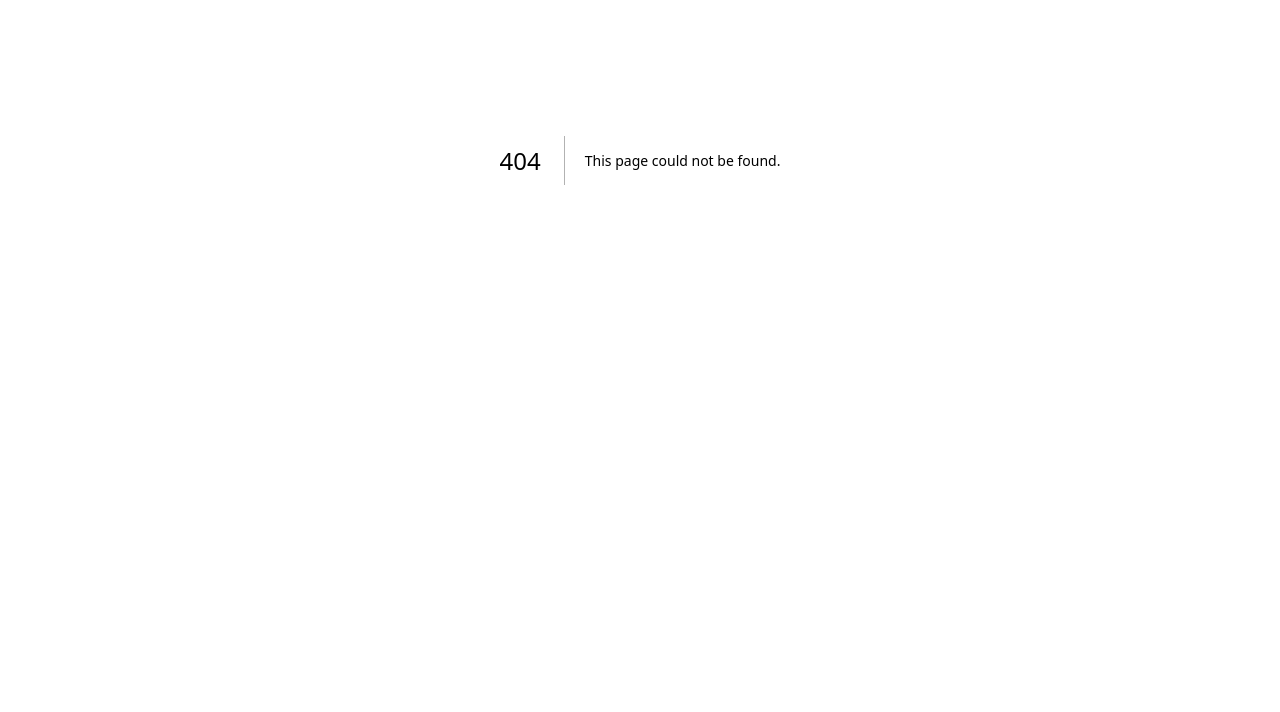
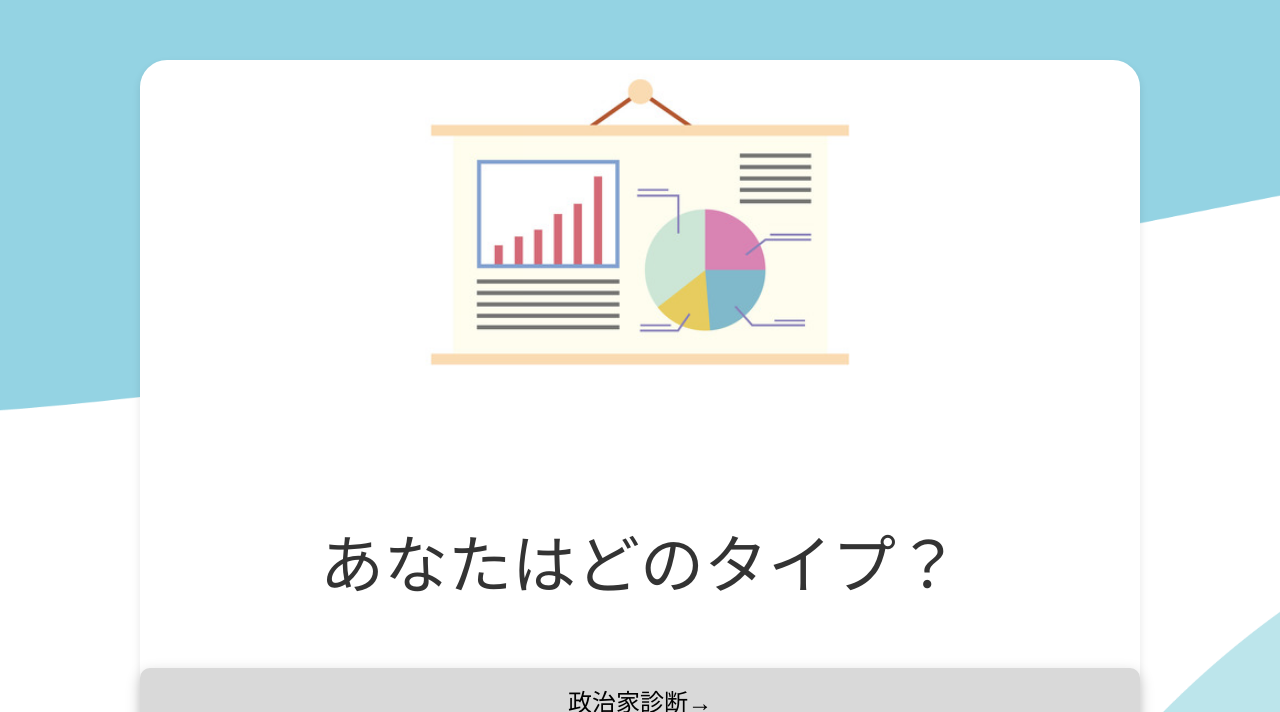
Before and after one commit to kapibara-tornado/frontend-app, a Next.js app: page /slidehome in a window 1280 px wide. Before the commit this address had no page. Shown: the part 240-952 px from the top of the page. Before the commit the page ends 800 px from the top, so only its background shows below. Built offline with nearby package versions, Linux system fonts and the light colour scheme.

Commit message:
add:SlideHome

```diff
--- /dev/null
+++ b/src/app/slidehome/page.tsx
@@ -0,0 +1,114 @@
+'use client';
+
+import React from 'react';
+import Link from 'next/link';
+import styled from 'styled-components';
+import Image from 'next/image';
+import {Slideshow, Slide} from '../../components/features/Slideshow';
+
+//indexページ
+function SlideHome() {
+  return (
+    <div>
+      <Wrapper>
+        <Container>
+          <ImageWrapper>
+            <Slideshow>
+              <Slide src="/logo.png" alt="logo" duration={3000}></Slide>
+              <Slide src="/static.jpeg" alt="sample" duration = {5000}></Slide>
+              <Slide src="/static.jpeg" alt="sample2" duration = {5000}></Slide>
+              <Slide src="/static.jpeg" alt="sample3" duration={6000}></Slide>
+            </Slideshow>
+          </ImageWrapper>
+          <ConceptText>
+            あなたはどのタイプ？
+          </ConceptText>
+          <StartButton>
+          <Link href={'/play'}>政治家診断→</Link>
+        </StartButton>
+        </Container>
+      </Wrapper>
+    </div>
+  );
+}
+
+export default SlideHome;
+
+const Wrapper = styled.div`
+  background-image: url('/backgroundImage/indexBackground.png');
+  background-size: cover;
+  background-position: center;
+  display: flex;
+  flex-direction: column;
+  align-items: center;
+  justify-content: center;
+  min-height: 100vh;
+`;
+
+
+const Container = styled.div`
+  background-color: #fff;
+  box-shadow: 0 4px 8px rgba(0, 0, 0, 0.1);
+  border-radius: 27px;
+  text-align: center;
+  width: 100%;
+  max-width: 1000px;
+  min-height: 800px;
+  display: flex;
+  flex-direction: column;
+  justify-content: center;
+  align-items: center;
+  word-break: break-all;
+  position: relative;
+  margin: 300px;
+`;
+
+const ImageWrapper = styled.div`
+  width: 100%;
+  display: flex;
+  justify-content: center;
+  margin-bottom: 325px;
+`;
+
+const ConceptText = styled.p`
+  color: #333;
+  font-size: 4rem;
+  font-family: 'Noto Sans JP';
+  font-style: normal;
+  padding-left: 40px;
+  padding-right: 40px;
+  margin-bottom: 30px;
+`;
+
+const StartButton = styled.button`
+  font-size: 1.5rem;
+  color: #000;
+  background: #D9D9D9;
+  padding: 15px 25px;
+  margin-top: 30px;
+  width: 100%;
+  border-radius: 10px;
+  box-shadow: 0 5px 15px rgba(0, 0, 0, 0.2);
+  transition: all 0.3s ease;
+  display: inline-block;
+
+  &:hover {
+    transform: translateY(-3px);
+    box-shadow: 0 6px 20px rgba(0, 0, 0, 0.25);
+  }
+
+  &:active {
+    transform: translateY(1px);
+    box-shadow: 0 3px 10px rgba(0, 0, 0, 0.2);
+  }
+`;
+
+
+const ColoredBoldText = styled.span`
+  color: #1E90FF;
+  font-weight: bold;
+`;
+
+const ColoredText = styled.span`
+  color: #00BFFF;
+`;
--- /dev/null
+++ b/src/components/features/Slideshow.tsx
@@ -0,0 +1,101 @@
+import React, { useState, useEffect, ReactNode, CSSProperties}from 'react';
+import styled from 'styled-components';
+import Image from 'next/image';
+
+// スライドショーのプロパティ型
+interface SlideshowProps{
+  children: ReactNode;
+}
+
+// スライドのプロパティ型
+interface SlideProps {
+  src: string;
+  alt: string;
+  duration?: number; // 表示時間（ミリ秒）
+  style?: CSSProperties;
+}
+
+// スライドショーのコンポーネント
+const Slideshow: React.FC<SlideshowProps> = ({ children }) => {
+  const [currentIndex, setCurrentIndex] = useState(0);
+  const slides = React.Children.toArray(children) as React.ReactElement<SlideProps>[];
+
+  useEffect(() => {
+    // 現在のスライドの表示時間を取得
+    const currentSlide = slides[currentIndex];
+    const duration = currentSlide.props.duration || 3000; // デフォルトは3秒
+
+    const interval = setInterval(() => {
+      setCurrentIndex((prevIndex) =>
+        (prevIndex + 1) % slides.length
+      );
+    }, duration);
+
+    return () => clearInterval(interval);
+  }, [currentIndex, slides]);
+
+  return (
+    <SlidesContainer>
+      {/* {slides.map((slide, index) =>
+        React.cloneElement(slide, {
+          style: {
+            opacity: index === currentIndex ? 1 : 0,
+            transition: 'opacity 1s ease-in-out',
+          },
+        })
+      )} */}
+      {slides.map((slide, index) =>
+        React.cloneElement(slide, {
+          style: {
+            opacity: index === currentIndex ? 1 : 0,
+            transition: 'opacity 1s ease-in-out',
+            position: 'absolute',
+            top: 0,
+            left: 0,
+            width: '100%',
+            height: '100%',
+          },
+        })
+      )}
+    </SlidesContainer>
+  );
+};
+
+// スライドのスタイル
+const SlidesContainer = styled.div`
+  // position: absolute;
+  width: 100%;
+  height: 100%;
+  align-items: center;
+  justify-items: center;
+  overflow: hidden;
+  position: realative;
+`;
+
+// スライドの画像スタイル
+const SlideImageWrapper = styled.div`
+  // position: absolute;
+  padding-bottom: 450px;
+  // top: 0;
+  // left: 0;
+  width: 100%;
+  height: 100%;
+  display: flex;
+  justify-content: center;
+  align-items: center;
+  overflow: hidden;
+`;
+// スライドのコンポーネント
+const Slide: React.FC<SlideProps> = ({ src, alt, duration, style }) => (
+  <SlideImageWrapper style={style}>
+    <Image
+      src={src}
+      alt={alt}
+      width={500}
+      height={300}
+      />
+  </SlideImageWrapper>
+
+);
+
+export { Slideshow, Slide };
```
